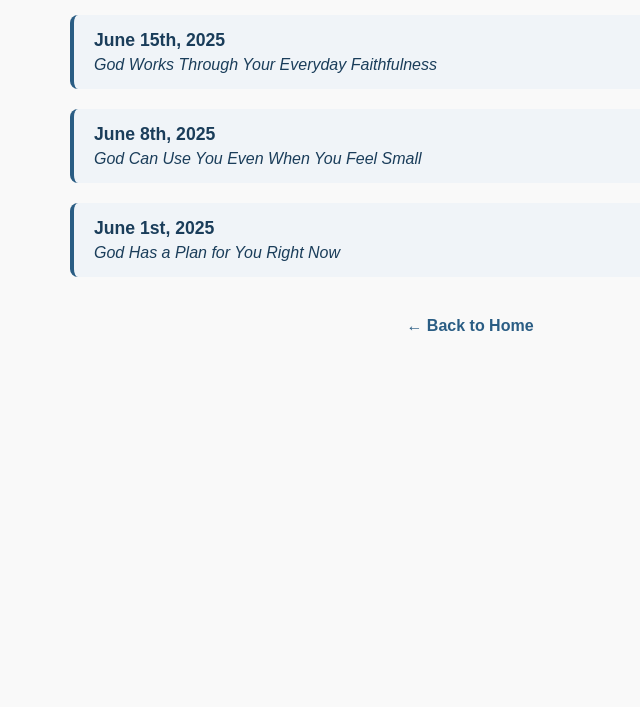
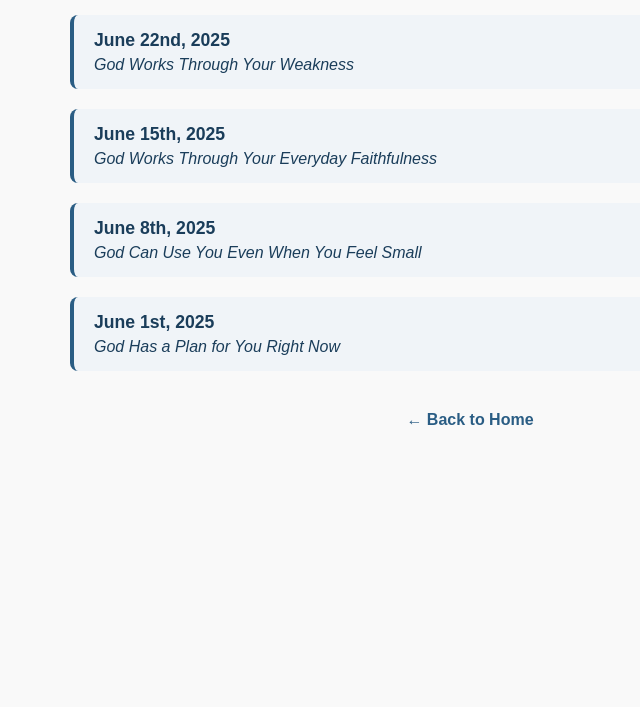
Before and after one commit to jonahebrahim/Weekly_Pause_of_Faith-Teenage_Devotions, a plain HTML site: page devotion-list.html in a window 1280 px wide. Shown: the part 93-800 px from the top of the page, without its empty margins (170-810 px from the left). Drawn offline with Linux system fonts and the light colour scheme.

Commit message:
Update devotion-list.html

```diff
--- a/devotion-list.html
+++ b/devotion-list.html
@@ -65,6 +65,10 @@
 <body>
 
   <h1>All Devotions</h1>
+  <a href="devotion22-06-25.html" class="devotion-entry">
+    <div class="devotion-date">June 22nd, 2025</div>
+    <div class="devotion-title">God Works Through Your Weakness</div>
+  </a>
 
   <a href="devotion15-06-25.html" class="devotion-entry">
     <div class="devotion-date">June 15th, 2025</div>
```
